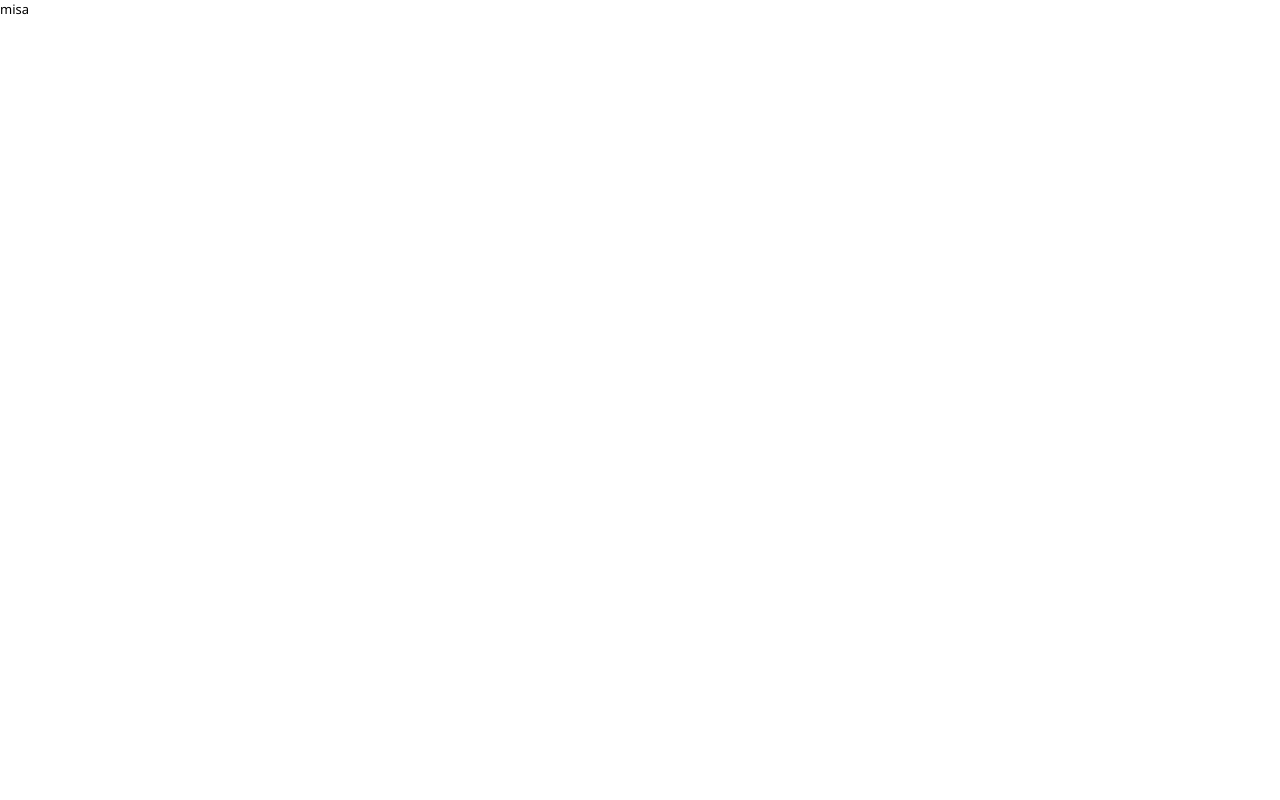
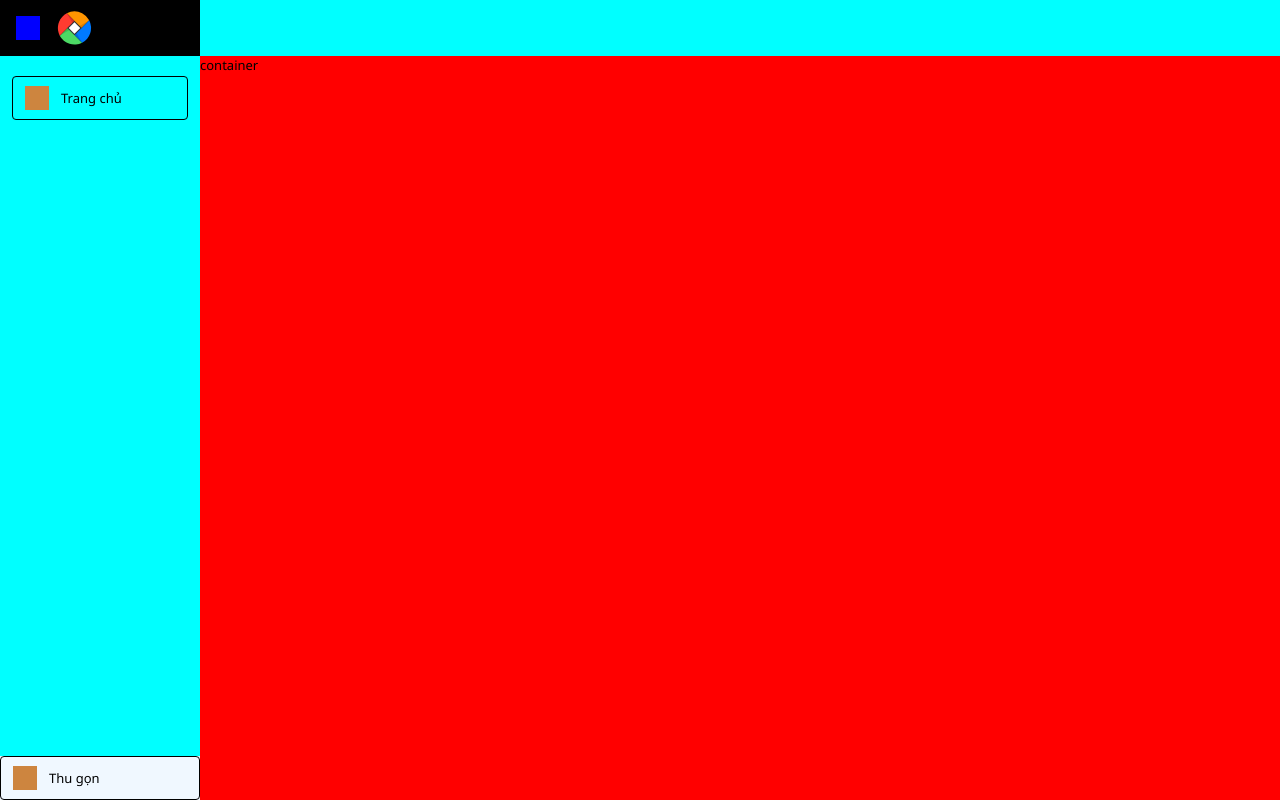
Before and after one commit to DoDinhVang/staff-manager-misa, a plain HTML site: page index.html in a window 1280 px wide. Drawn offline with Linux system fonts and the light colour scheme.

Commit message:
feature: created layout

```diff
--- /dev/null
+++ b/css/layout.css
@@ -0,0 +1,83 @@
+.header {
+  height: 56px;
+  background-color: bisque;
+  width: 100vw;
+  display: flex;
+  align-items: center;
+}
+.header__left {
+  width: 200px;
+  height: 100%;
+  background-color: black;
+  display: flex;
+  align-items: center;
+  column-gap: 16px;
+  padding: 0 16px;
+}
+.toggle {
+  width: 24px;
+  height: 24px;
+  background-color: blue;
+  background-repeat: no-repeat;
+  background-size: cover;
+}
+.logo {
+  height: 36px;
+  width: 36px;
+  background-image: url("../assets/images/Logo_Module_TiengViet_White.66947422.svg");
+  background-size: cover;
+  background-repeat: no-repeat;
+  /* background-position: center; */
+}
+.header__right {
+  background-color: aqua;
+  flex: 1;
+  height: 100%;
+}
+.sidebar {
+  width: 200px;
+  height: calc(100vh - 56px);
+  background-color: aqua;
+  display: inline-block;
+  display: flex;
+  flex-direction: column;
+}
+.nav-list {
+  flex: 1;
+  padding: 20px 12px;
+}
+.nav-item {
+  height: 44px;
+  display: flex;
+  border: 1px solid black;
+  align-items: center;
+  padding: 0 12px;
+  column-gap: 12px;
+  cursor: pointer;
+  border-radius: 4px;
+}
+.nav-item:hover {
+  background-color: palegreen;
+  opacity: 0.5;
+}
+.nav-item--active {
+  background-color: palegreen;
+}
+.nav__icon {
+  height: 24px;
+  width: 24px;
+  background-color: peru;
+}
+.nav-action {
+  height: 44px;
+  background-color: aliceblue;
+}
+.container {
+  height: calc(100vh - 56px);
+  width: calc(100vw - 200px);
+  position: absolute;
+  left: 200px;
+  top: 56px;
+  background-color: red;
+  display: inline-block;
+}
--- a/css/main.css
+++ b/css/main.css
@@ -1,9 +1,11 @@
+@import url("./layout.css");
 body {
   margin: 0;
 }
 * {
   font-size: 13px;
   font-family: MISA Fonts;
+  box-sizing: border-box;
 }
 @font-face {
   font-family: MISA Fonts;
--- a/index.html
+++ b/index.html
@@ -4,10 +4,31 @@
     <meta charset="UTF-8" />
     <meta name="viewport" content="width=device-width, initial-scale=1.0" />
     <link rel="icon" type="image/x-icon" href="/assets/icons/favicon.ico" />
-    <link rel="stylesheet" href="./css/main.css">
+    <link rel="stylesheet" href="./css/main.css" />
     <title>staff manager misa</title>
   </head>
   <body>
-    misa
+    <div class="header">
+      <div class="header__left">
+        <div class="toggle"></div>
+        <div class="logo"></div>
+      </div>
+      <div class="header__right"></div>
+    </div>
+    <div class="sidebar">
+      <div class="nav-list">
+        <div class="nav-item">
+          <div class="nav__icon"></div>
+          <div class="nav__text">Trang chủ</div>
+        </div>
+      </div>
+      <div class="nav-action">
+        <div class="nav-item">
+          <div class="nav__icon"></div>
+          <div class="nav__text">Thu gọn</div>
+        </div>
+      </div>
+    </div>
+    <div class="container">container</div>
   </body>
 </html>
```
